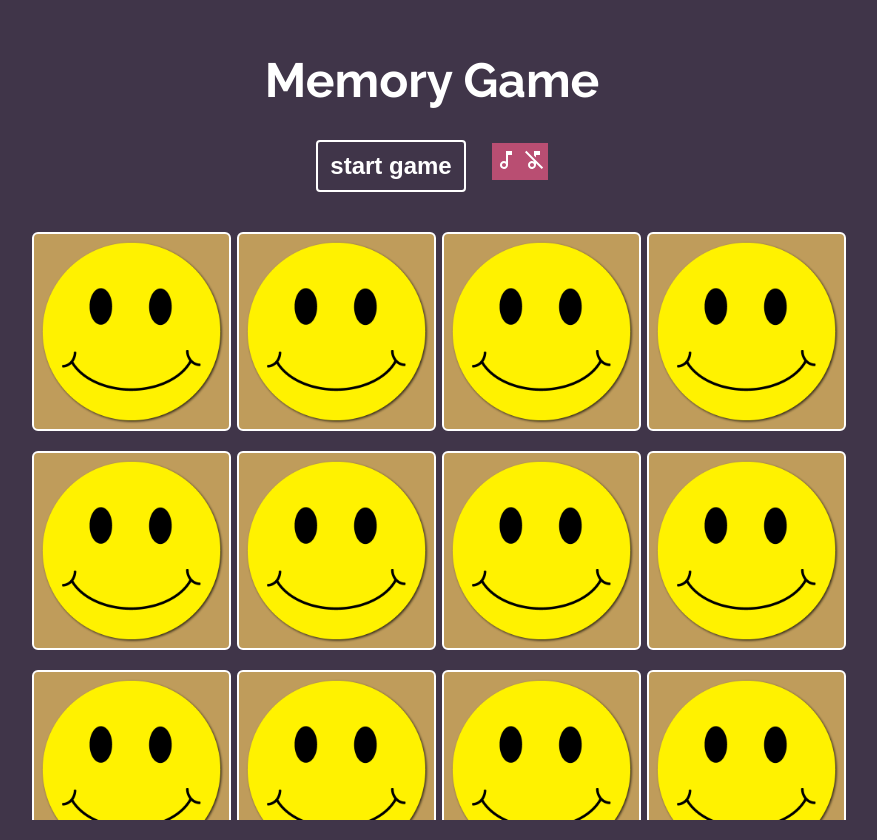
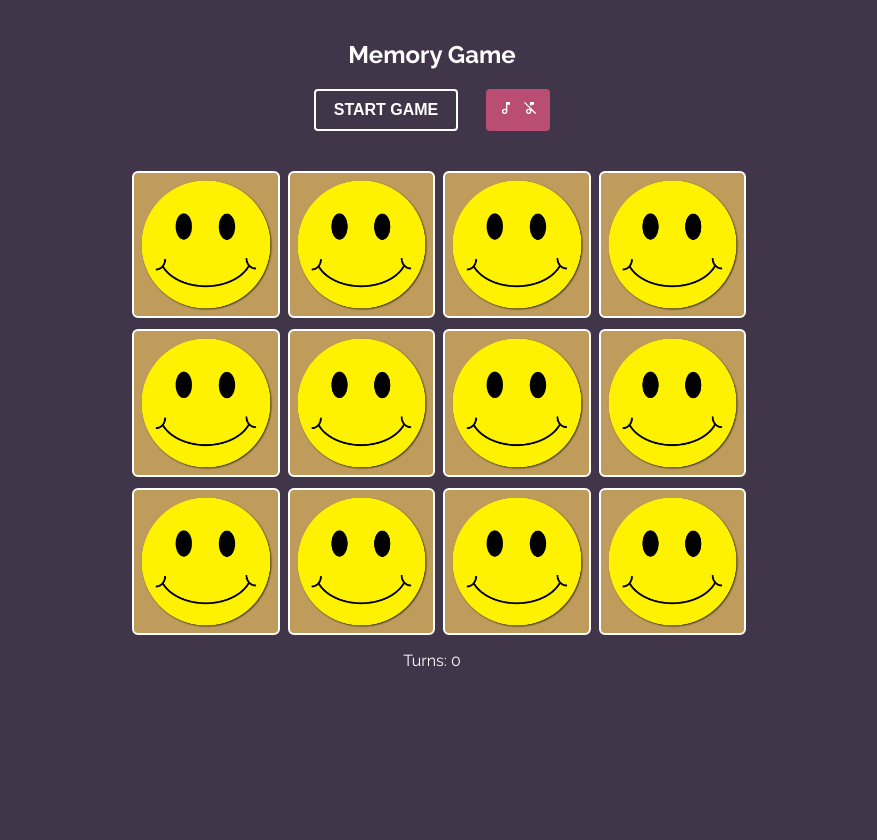
Before and after one commit to Dina2703/memory-game, a React (Create React App) app: page / in a window 1280 px wide. Shown: the whole page, without its empty margins (208-1085 px from the left). Built offline with nearby package versions, Linux system fonts and the light colour scheme; no server answers; grey boxes are pictures that could not be loaded.

Commit message:
improve scaling

```diff
--- a/src/App.css
+++ b/src/App.css
@@ -3,33 +3,33 @@ body {
 }
 
 .App {
-  max-width: 800px;
   margin: 20px auto;
   padding: 0 50px;
-  overflow: hidden;
   height: 100vh;
+  display: flex;
+  justify-content: center;
 }
 
 button {
   background: none;
   border: 2px solid #fff;
-  padding: 10px 12px;
+  padding: 10px 18px;
   border-radius: 4px;
   color: #fff;
-  font-weight: bold;
+  font-weight: bolder;
   cursor: pointer;
-  font-size: 1em;
+  font-size: 16px;
+  text-transform: uppercase;
 }
 button:hover {
   background: #b94e72;
 }
 
 .card-grid {
+  max-width: 600px;
   margin-top: 40px;
   display: grid;
   grid-template-columns: 1fr 1fr 1fr 1fr;
-  grid-gap: 20px;
+  grid-row-gap: 11px;
+  grid-column-gap: 22px;
 }
-.card-grid:hover {
-  cursor: pointer;
-}
--- a/src/App.js
+++ b/src/App.js
@@ -25,23 +25,27 @@ const MyButton = () => {
   return (
     <div
       style={{
-        display: "inline-block",
+        display: "flex",
+        gap: "8px",
+        borderRadius: "4px",
+        padding: "4px 12px",
+        alignItems: "center",
         background: "#b94e72",
-        marginLeft: "26px",
+        marginLeft: "28px",
       }}
     >
       <span onClick={() => play()}>
-        <MdOutlineMusicNote style={{ padding: "2px", paddingTop: "5px" }} />
+        <MdOutlineMusicNote />
       </span>
       <span onClick={() => stop()} style={{ border: "none" }}>
-        <MdOutlineMusicOff style={{ padding: "2px" }} />
+        <MdOutlineMusicOff />
       </span>
     </div>
   );
 };
 function Loading() {
   return (
-    <div>
+    <div style={{ marginTop: "3rem" }}>
       <FaSpinner color="red" size={70} />
     </div>
   );
@@ -127,9 +131,11 @@ function App() {
         {confettiStage && (
           <Confetti width={window.width} height={window.height} />
         )}
-        <h1>Memory Game</h1>
-        <button onClick={shuffleCards}>start game</button>
-        <MyButton />
+        <h2>Memory Game</h2>{" "}
+        <div style={{ display: "flex", justifyContent: "center" }}>
+          <button onClick={shuffleCards}>start game</button>
+          <MyButton />
+        </div>
         {loading === false ? (
           <div className="card-grid">
             {cards.map((card) => (
--- a/src/components/Card.css
+++ b/src/components/Card.css
@@ -6,6 +6,11 @@
   display: block;
   border: 2px solid #fff;
   border-radius: 6px;
+}
+
+.card:hover {
+  cursor: pointer;
+  transform: scale(0.99);
 }
 
 /*front of card - the picture*/
@@ -29,6 +34,6 @@
   transition-delay: 0s;
 }
 img {
-padding: 5px;
-background-color: rgb(191, 156, 91);
+  padding: 5px;
+  background-color: rgb(191, 156, 91);
 }
--- a/src/index.css
+++ b/src/index.css
@@ -4,7 +4,7 @@
 body {
   font-family: Raleway, sans-serif;
   margin: 0;
-  font-size: 1.5em;
+  font-size: 1em;
   text-align: center;
   background: #403549;
   color: #fff;
```
